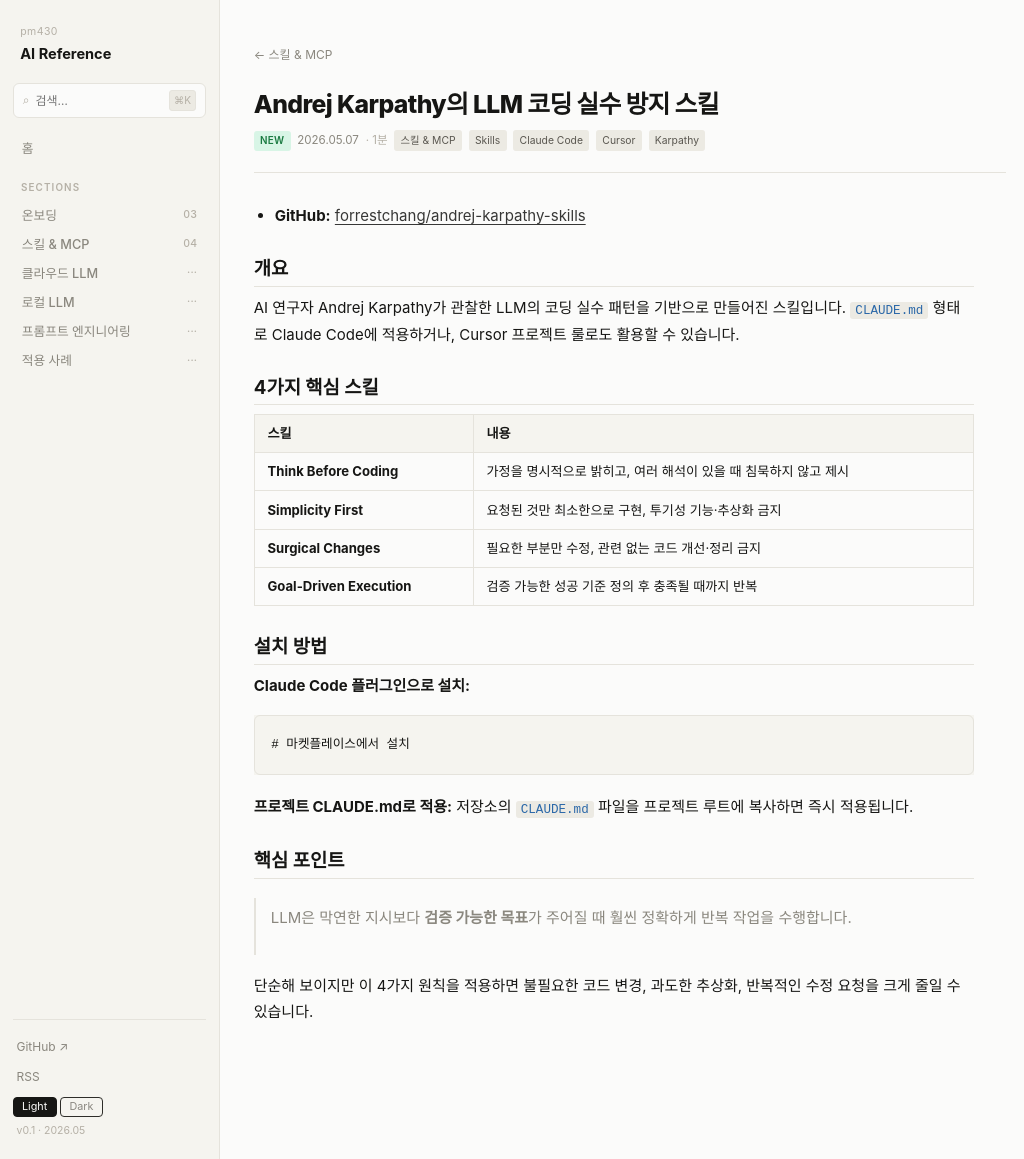
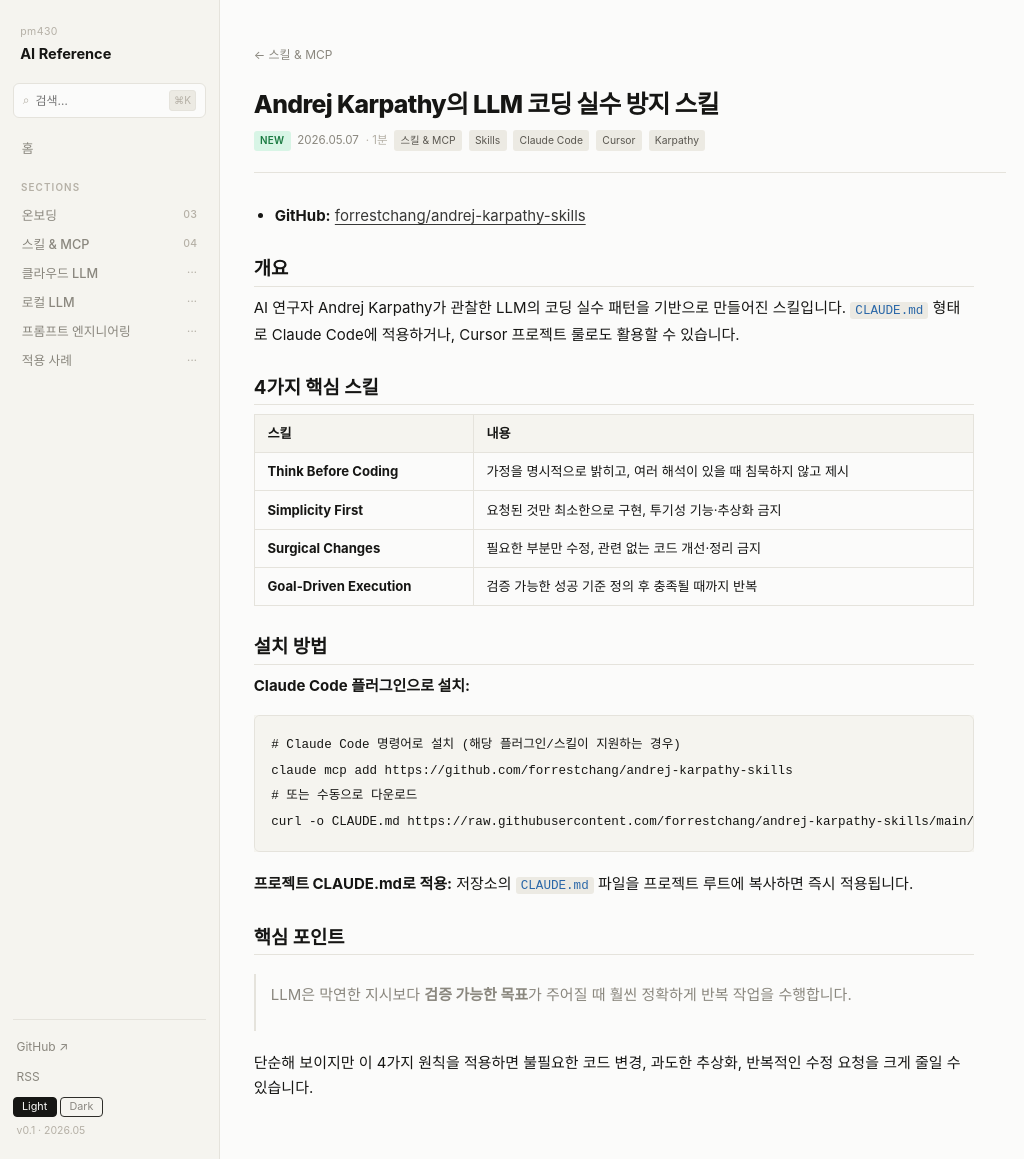
Before and after one commit to pm430/ai-reference, a Jekyll site: the page built from _posts/2026-05-07-andrej-karpathy-skills.md, in a window 1280 px wide and 1159 px high. Shown: the whole window, without its empty margins (0-1024 px from the left). Built offline with Jekyll 4.4.1, drawn with Linux system fonts in a browser that asks for light colours.

Commit message:
Update installation instructions for Andrej Karpathy skills

````diff
--- a/_posts/2026-05-07-andrej-karpathy-skills.md
+++ b/_posts/2026-05-07-andrej-karpathy-skills.md
@@ -26,7 +26,10 @@
 
 **Claude Code 플러그인으로 설치:**
 ```bash
-# 마켓플레이스에서 설치
+# Claude Code 명령어로 설치 (해당 플러그인/스킬이 지원하는 경우)
+claude mcp add https://github.com/forrestchang/andrej-karpathy-skills
+# 또는 수동으로 다운로드
+curl -o CLAUDE.md https://raw.githubusercontent.com/forrestchang/andrej-karpathy-skills/main/CLAUDE.md
 ```
 
 **프로젝트 CLAUDE.md로 적용:**
````
